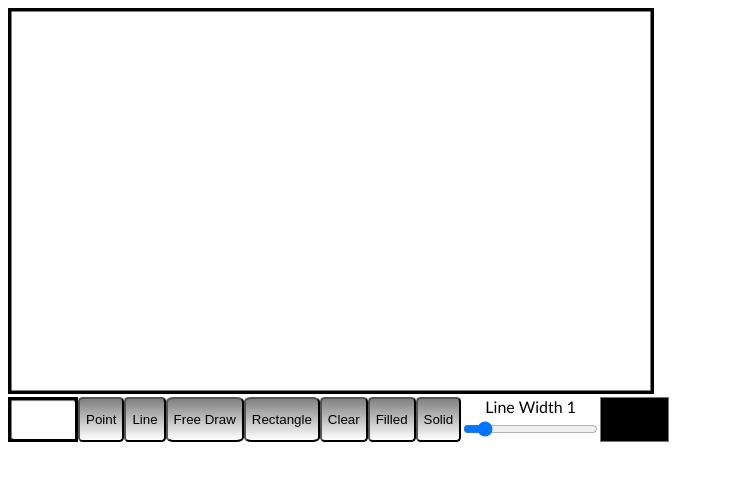
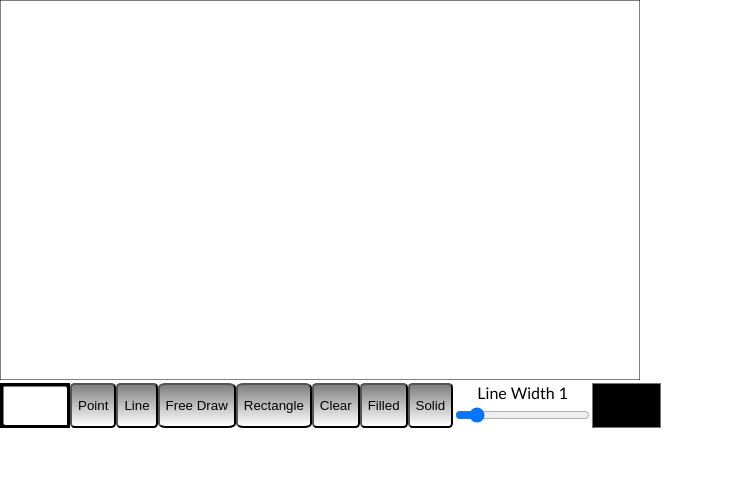
Before and after one commit to PrinceOfShapeir/scheisspaint, a React (Create React App) app: page / in a window 1280 px wide. Both pictures are taken after a click on the button "Start Drawing". Shown: the top 480 px of the page, without its empty margins (0-732 px from the left). Built offline with nearby package versions, Linux system fonts and the light colour scheme.

Commit message:
added cursor

```diff
--- a/package.json
+++ b/package.json
@@ -1,5 +1,5 @@
 {
-  "name": "paintlike",
+  "name": "scheisspaint",
   "version": "0.1.0",
   "private": true,
   "homepage": "https://princeofshapeir.github.io/scheisspaint",
--- a/public/index.html
+++ b/public/index.html
@@ -6,7 +6,7 @@
     <meta name="theme-color" content="#000000" />
     <meta
       name="description"
-      content="Paintlike"
+      content="Scheiss Paint"
     />
     <link rel="apple-touch-icon" href="%PUBLIC_URL%/logo192.png" />
     <link rel="manifest" href="%PUBLIC_URL%/manifest.json" />
--- a/src/Canvas.css
+++ b/src/Canvas.css
@@ -1,4 +1,4 @@
-.canvasContainer {
+.canvasContainerDisabled {
   padding-left: 0;
   padding-right: 0;
   margin-left: auto;
@@ -6,3 +6,6 @@
   display: block;
   width: 640px;
 }
+.mainCanvas {
+  cursor: crosshair;
+}
--- a/src/Canvas.js
+++ b/src/Canvas.js
@@ -1,10 +1,10 @@
 import React, { useEffect, useRef, useState } from 'react';
 import Interface from './Interface';
-//import './Canvas.css';
+import './Canvas.css';
 const Canvas = props => {
 
     const canvasRef = useRef(null);
-    const [actionType, setActionType] = useState('line');
+    const [actionType, setActionType] = useState('freedraw');
     const [pattern, setPattern] = useState('solid');
     const [color, setStyle] = useState('black');
     const [beginPoint, setBeginPoint] = useState(null);
--- a/src/Interface.js
+++ b/src/Interface.js
@@ -133,7 +133,11 @@ const Interface = props => {
     const ColorSelect = () => {
 
         return (
-
+                <>
+                {/*<div className="flex-col">
+                    <label>
+                        Color
+                    </label>*/}
                     <select value={color} onChange={changeColor} style={{backgroundColor: color, color: color}}>
                         <option value="#000000" style={{color:'black', backgroundColor: 'black'}}>Black</option>
                         <option value="#00FFFF" style={{color:'aqua', backgroundColor: 'aqua'}}>Aqua</option>
@@ -153,6 +157,13 @@ const Interface = props => {
                         <option value="#FFFF00" style={{color:'yellow', backgroundColor: 'yellow'}}>Yellow</option>
 
                    </select>
+               {/*  </div> */}
+
+               </>
+
+
+
+
 
 
         );
@@ -185,7 +196,7 @@ const Interface = props => {
         return (
             <>
 
-                <canvas ref={canvasRef} width="64" height="38"></canvas>
+                <canvas ref={canvasRef} width="64" height="38" className="canvasPreview"></canvas>
             </>
 
         );
--- a/src/app.css
+++ b/src/app.css
@@ -1,3 +1,5 @@
 body {
   font-family: "Trebuchet MS", sans-serif;
+  margin: 0;
+  padding: 0;
 }
--- a/src/interface.css
+++ b/src/interface.css
@@ -4,7 +4,8 @@
   text-shadow: 2px 2px 4px #0000;
 }
 
-.lineWidthSelect {
+.lineWidthSelect,
+.flex-col {
   display: flex;
   flex-direction: column;
 }
@@ -17,7 +18,7 @@ label {
   flex-direction: row;
   justify-content: left;
 }
-canvas {
+.canvasPreview {
   border-style: solid;
 }
 button {
```
Also changed, not shown: public/example.png (added), public/manifest.json. Lines whose indentation alone changed are shown as unchanged.
